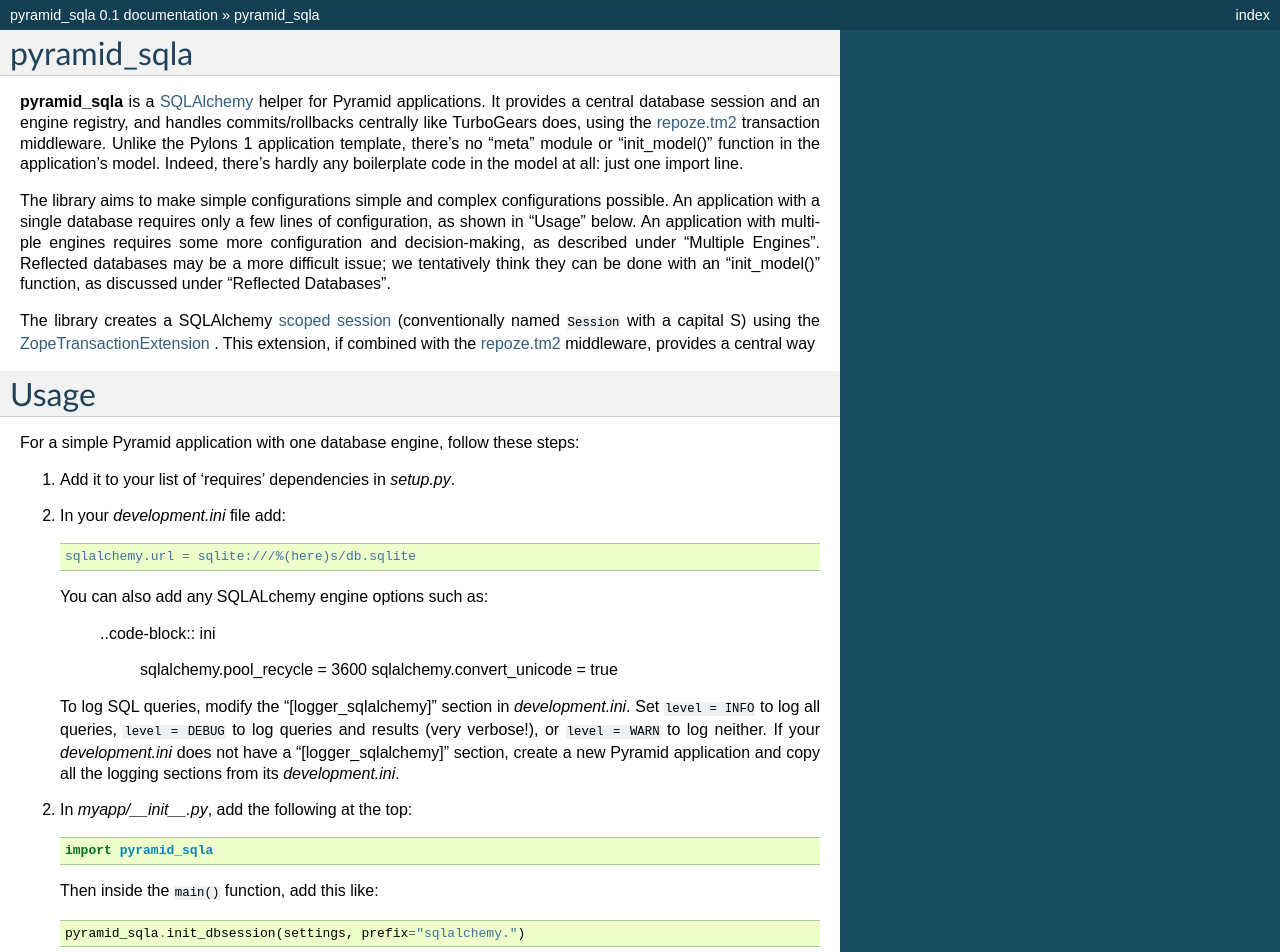
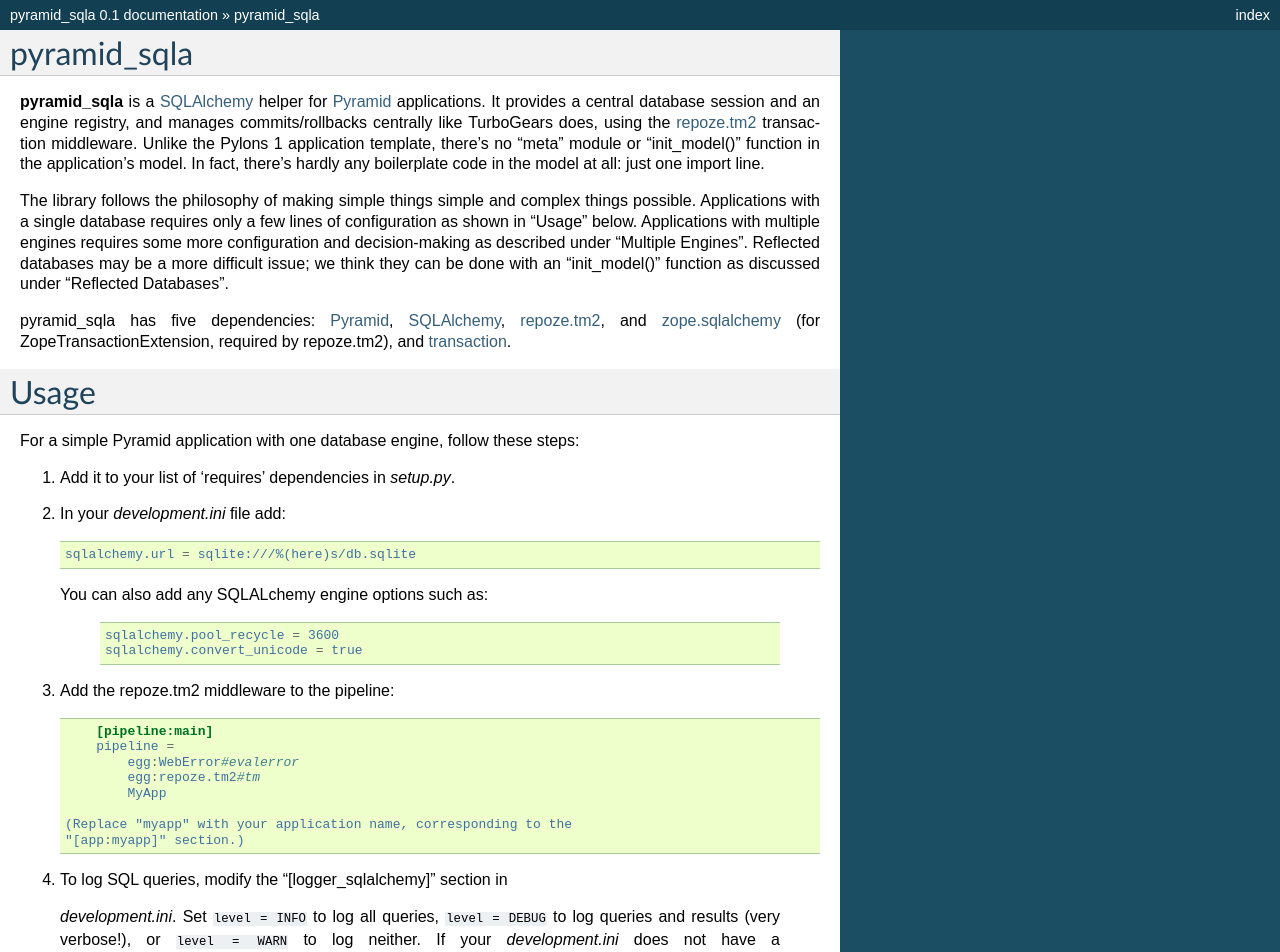
Before and after one commit to Pylons/akhet, a Sphinx documentation site: the page built from docs/index.rst, in a window 1280 px wide and 1400 px high. Shown: the top 952 px of the window. Built offline with Sphinx 7.4.7, drawn with Linux system fonts in a browser that asks for light colours; some of the changed text lies outside the part shown.

Commit message:
Work so far.

```diff
--- a/docs/index.rst
+++ b/docs/index.rst
@@ -1,29 +1,31 @@
 pyramid_sqla
 ============
 
-**pyramid_sqla** is a SQLAlchemy_ helper for Pyramid applications. It provides
-a central database session and an engine registry, and handles
+**pyramid_sqla** is a SQLAlchemy_ helper for Pyramid_ applications. It provides
+a central database session and an engine registry, and manages
 commits/rollbacks centrally like TurboGears does, using the repoze.tm2_
 transaction middleware.  Unlike the Pylons 1 application template, there's no
-"meta" module or "init_model()" function in the application's model. Indeed,
+"meta" module or "init_model()" function in the application's model. In fact,
 there's hardly any boilerplate code in the model at all: just one import line.
 
 .. _SQLAlchemy: http://sqlalchemy.org/
-.. _ZopeTransactionExtension: http://pypi.python.org/pypi/zope.sqlalchemy
+.. _Pyramid: http://docs.pylonshq.com/pyramid/dev/
+.. _zope.sqlalchemy: http://pypi.python.org/pypi/zope.sqlalchemy
 .. _scoped session: http://www.sqlalchemy.org/docs/orm/session.html#contextual-thread-local-sessions
 .. _repoze.tm2: http://docs.repoze.org/tm2/
+.. _transaction: http://pypi.python.org/pypi/transaction
 
-The library aims to make simple configurations simple and complex
-configurations possible.  An application with a single database requires
-only a few lines of configuration, as shown in "Usage" below. An application
-with multiple engines requires some more configuration and decision-making, as
-described under "Multiple Engines". Reflected databases may be a more difficult
-issue; we tentatively think they can be done with an "init_model()" function,
-as discussed under "Reflected Databases".
+The library follows the philosophy of making simple things simple and complex
+things possible.  Applications with a single database requires only a few lines
+of configuration as shown in "Usage" below. Applications with multiple engines
+requires some more configuration and decision-making as described under
+"Multiple Engines". Reflected databases may be a more difficult issue; we think
+they can be done with an "init_model()" function as discussed under "Reflected
+Databases".
 
-The library creates a SQLAlchemy `scoped session`_ (conventionally named
-``Session`` with a capital S) using the ZopeTransactionExtension_ . This
-extension, if combined with the repoze.tm2_ middleware, provides a central way
+pyramid_sqla has five dependencies: Pyramid_, SQLAlchemy_, repoze.tm2_, and
+zope.sqlalchemy_ (for ZopeTransactionExtension, required by repoze.tm2), and
+transaction_.
 
 Usage
 =====
@@ -40,19 +42,32 @@
 
    You can also add any SQLALchemy engine options such as:
 
-    ..code-block:: ini
+    .. code-block:: ini
 
         sqlalchemy.pool_recycle = 3600
         sqlalchemy.convert_unicode = true
 
-   To log SQL queries, modify the "[logger_sqlalchemy]" section in
+3. Add the repoze.tm2 middleware to the pipeline:
+
+   .. code-block:: ini
+
+        [pipeline:main]
+        pipeline =
+            egg:WebError#evalerror
+            egg:repoze.tm2#tm
+            MyApp
+
+    (Replace "myapp" with your application name, corresponding to the
+    "[app:myapp]" section.)
+
+4.  To log SQL queries, modify the "[logger_sqlalchemy]" section in
    *development.ini*. Set ``level = INFO`` to log all
    queries, ``level = DEBUG`` to log queries and results (very verbose!),
    or ``level = WARN`` to log neither. If your *development.ini* does not have
    a "[logger_sqlalchemy]" section, create a new Pyramid application and
    copy all the logging sections from its *development.ini*.
 
-2. In *myapp/__init__.py*, add the following at the top::
+5. In *myapp/__init__.py*, add the following at the top::
 
        import pyramid_sqla
 
@@ -60,12 +75,60 @@
 
         pyramid_sqla.init_dbsession(settings, prefix="sqlalchemy.")
 
-3. In models or views or anywhere else you need them::
+6. In models or views or anywhere else you need them::
 
     import pyramid_sqla
 
     Session = pyramid_sqla.get_dbsession()
     engine = pyramid_sqla.get_dbengine()
+
+Note that ``get_dbsession()`` returns a SQLAlchemy `scoped session`_
+not a plain SQLAlchemy session.
+
+Managed transactions
+====================
+
+The scoped session is managed by the repoze.tm2 middleware using
+ZopeTransactionSession.  On egress the middleware will commit the session
+unless an uncaught exception occurs, in which case it will rollback the
+session. You can explictly commit and rollback in your view like this::
+
+    import transaction
+    transaction.commit()
+    # Or:
+    transaction.abort()
+
+This may be useful if you want to commit a lot of data a little bit at a time.
+
+To prevent *any* database writes during this request, including any performed
+by other parts of the application or middleware, call::
+
+    transaction.doom()
+
+The transaction manager also takes care of closing the dbsession at the end of
+every request, to prevent potentially obsolete or unauthorized data from
+leaking into the next request the thread handles.
+
+If you don't want managed transactions at all, pass
+``manage_transaction=False`` to ``init_dbsession``, and do *not* wrap your
+application in the ``repoze.tm2`` middleware. In this case you must call
+``dbsession.commit()`` yourself or your changes will be lost. And you may even
+get a SQLAlchemy exception if you don't call either ``dbsession.commit()`` or
+``dbsession.abort()`` in a timely manner. (This occurs especially when the
+database itself raises an error such as duplicate primary key. This may be
+reported to use as ``sqlalchemy.OperationalError``. When this occurs it leaves
+the dbsession in an invalid state and you must call ``dbsession.abort()`` or
+you'll get another exception when you run another query.) To enable autocommit,
+pass a sessionmaker arg like this::
+
+    pyramid_sqla.init_dbsession(..., manage_transaction=False,
+        sessionmaker_args={"autocommit": False})
+
+Reflected tables
+================
+
+Multiple databases
+==================
 
 API
 ===
--- a/setup.py
+++ b/setup.py
@@ -24,6 +24,7 @@
 requires = [
     'pyramid',
     'SQLAlchemy',
+    'transaction',
     'repoze.tm2',
     'zope.sqlalchemy']
 
```
Also changed, not shown: pyramid_sqla/__init__.py (+33 -25 lines).
